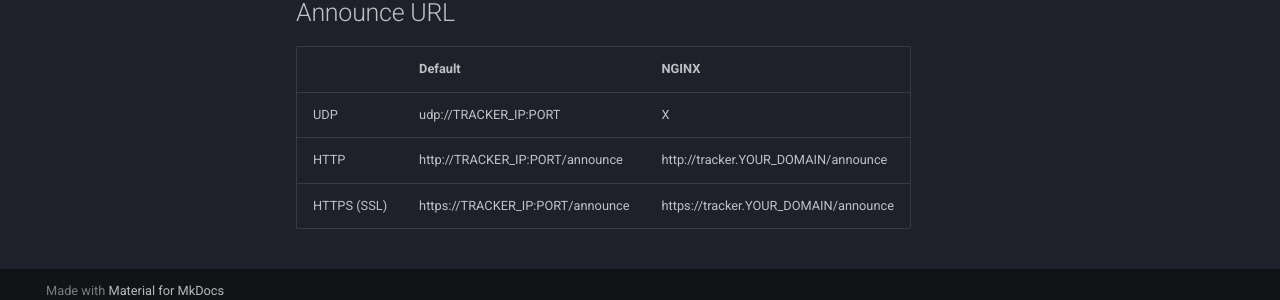
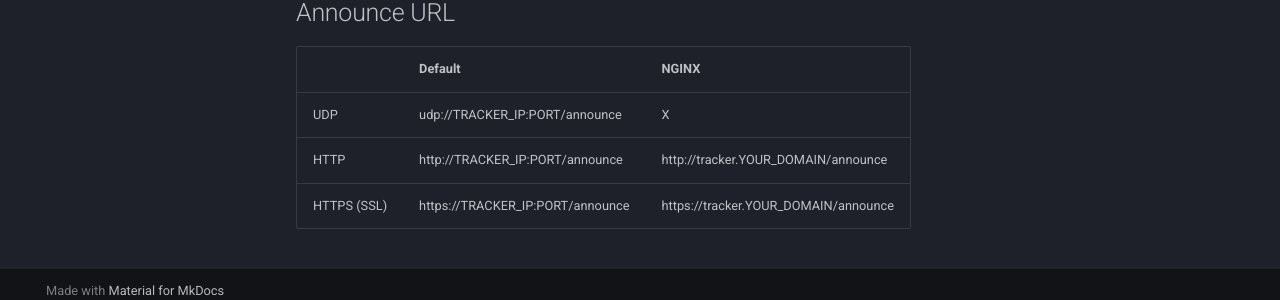
Before and after one commit to torrust/torrust-documentation, an MkDocs documentation site: the page built from docs/torrust-tracker/install.md, in a window 1280 px wide and 900 px high, scrolled down 3174 px. Shown: the part 587-887 px from the top of the window. Built offline with MkDocs 1.6.1 and Material for MkDocs 9.7.7, drawn with Linux system fonts in a browser that asks for light colours; comment, search, counter and statistics services are not loaded.

Commit message:
added /announce to udp link

```diff
--- a/docs/torrust-tracker/install.md
+++ b/docs/torrust-tracker/install.md
@@ -154,6 +154,6 @@ D
 ## Announce URL
 |             | Default                          | NGINX                                |
 |-------------|----------------------------------|--------------------------------------|
-| UDP         | udp://TRACKER_IP:PORT            | X                                    |
+| UDP         | udp://TRACKER_IP:PORT/announce   | X                                    |
 | HTTP        | http://TRACKER_IP:PORT/announce  | http://tracker.YOUR_DOMAIN/announce  |
 | HTTPS (SSL) | https://TRACKER_IP:PORT/announce | https://tracker.YOUR_DOMAIN/announce |
```
